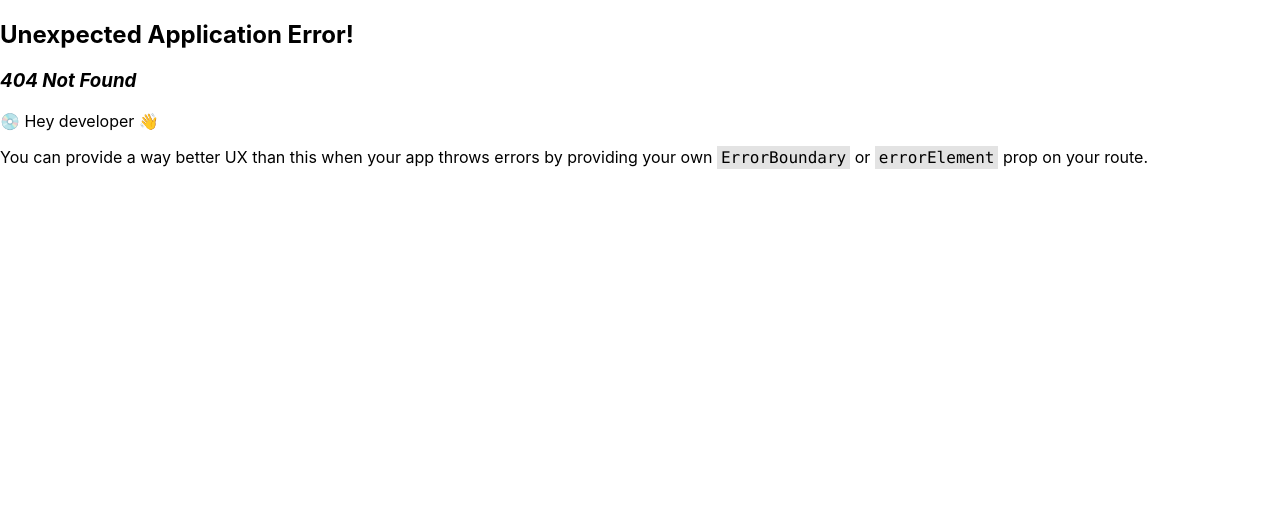
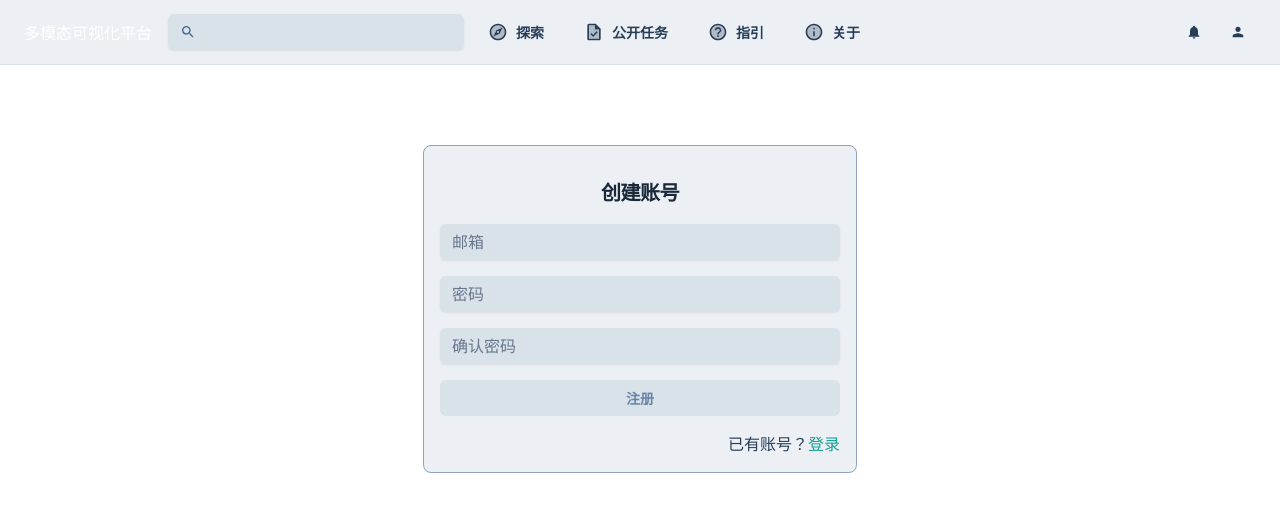
Before and after one commit to wzhqwq/vc-frontend-deploy-only, a React (Vite) app: page /register in a window 1280 px wide. Before the commit this address had no page. Shown: the top 512 px of the page. Built offline with nearby package versions, Linux system fonts and the light colour scheme.

Commit message:
添加表单支持插件，实现登录和注册UI，书写部分开发规范

```diff
--- a/package.json
+++ b/package.json
@@ -23,6 +23,7 @@
     "qs": "^6.11.2",
     "react": "^18.2.0",
     "react-dom": "^18.2.0",
+    "react-hook-form": "^7.45.0",
     "react-router-dom": "^6.13.0",
     "sort-by": "^1.2.0",
     "typescript": "^4.4.2"
--- a/src/api/user.ts
+++ b/src/api/user.ts
@@ -1,5 +1,5 @@
 import { useQuery } from '@tanstack/react-query'
-import { Link, usePatch, usePost } from './common'
+import { usePatch, usePost } from './common'
 import { queryClient } from './queryClient'
 import { useCallback } from 'react'
 
@@ -10,12 +10,13 @@ export interface User {
   createdAt: number
   lastLoginAt: number
   role: number
-  _links: Link[]
 }
-export interface UserForm {
-  password?: string
-  email?: string
+export interface UserCreatingForm {
+  email: string
+  password: string
 }
+export type UserForm = Partial<UserCreatingForm>
+export type LoginForm = UserCreatingForm
 
 export function useUser() {
   const { loggedIn } = useSession()
@@ -40,13 +41,6 @@ export function useUser() {
   }
 }
 
-export interface LoginForm {
-  username: string
-  password: string
-}
-export interface RegisterForm extends LoginForm {
-  email: string
-}
 export function useSession() {
   const { data: loggedIn } = useQuery<boolean>(
     ['state', 'loggedIn'],
@@ -55,19 +49,13 @@ export function useSession() {
       initialData: () => localStorage.getItem('token') !== null,
     },
   )
-  const { mutate: logIn, isLoading: loggingIn } = usePost<string, LoginForm>(
-    ['public', 'users', 'session'],
-    {
-      onSuccess: (data) => {
-        localStorage.setItem('token', data)
-        queryClient.invalidateQueries(['state', 'loggedIn'])
-      },
+  const { mutateAsync: logIn } = usePost<string, LoginForm>(['public', 'user', 'login'], {
+    onSuccess: (data) => {
+      localStorage.setItem('token', data)
+      queryClient.invalidateQueries(['state', 'loggedIn'])
     },
-  )
-  const {
-    mutateAsync: register,
-    isLoading: registering,
-  } = usePost<User, RegisterForm>(['public', 'users', 'new'])
+  })
+  const { mutateAsync: registerUser } = usePost<User, UserCreatingForm>(['public', 'user', 'register'])
 
   const logOut = useCallback(() => {
     localStorage.removeItem('token')
@@ -78,9 +66,7 @@ export function useSession() {
   return {
     loggedIn,
     logIn,
-    loggingIn,
-    register,
-    registering,
+    registerUser,
     logOut,
   }
 }
--- a/src/page/MainFrame.tsx
+++ b/src/page/MainFrame.tsx
@@ -27,7 +27,7 @@ import { AppBar, Toolbar } from '@mui/material'
 import { memo, useCallback, useState } from 'react'
 import { Outlet } from 'react-router-dom'
 
-export function MainFrame() {
+export default function MainFrame() {
   return (
     <Box
       sx={{
--- a/src/page/Welcome.tsx
+++ b/src/page/Welcome.tsx
@@ -2,7 +2,7 @@ import { ChevronRightRounded } from '@mui/icons-material'
 import { Badge, Box, Button, Chip, Sheet, Typography } from '@mui/joy'
 import { memo } from 'react'
 
-export function Welcome() {
+export default function Welcome() {
   return (
     <Box sx={{ display: 'flex', alignItems: 'center', justifyContent: 'center', height: '100%' }}>
       <Box>
--- /dev/null
+++ b/src/page/user/Login.tsx
@@ -0,0 +1,44 @@
+import { LoginForm, useSession } from '@/api/user'
+import { Button, Input, Link, Sheet, Typography } from '@mui/joy'
+import { useForm, SubmitHandler } from 'react-hook-form'
+
+export default function Login() {
+  const { logIn } = useSession()
+  const { register, handleSubmit, formState } = useForm<LoginForm>()
+  const onSubmit: SubmitHandler<LoginForm> = (data) => logIn(data)
+
+  return (
+    <form onSubmit={handleSubmit(onSubmit)}>
+      <Sheet
+        variant="outlined"
+        sx={{
+          maxWidth: 400,
+          mx: 'auto',
+          mt: 10,
+          p: 2,
+          pt: 4,
+          gap: 2,
+          display: 'flex',
+          flexDirection: 'column',
+        }}
+      >
+        <Typography level="h4" sx={{ textAlign: 'center' }}>
+          登录系统享受更多功能
+        </Typography>
+        <Input variant="soft" placeholder="邮箱" {...register('email', { required: true })} />
+        <Input variant="soft" placeholder="密码" {...register('password', { required: true })} />
+
+        <Button
+          type="submit"
+          loading={formState.isSubmitting}
+          disabled={formState.isSubmitting || !formState.isValid}
+        >
+          登录
+        </Button>
+        <Link href="/register" sx={{ alignSelf: 'end' }}>
+          创建账号
+        </Link>
+      </Sheet>
+    </form>
+  )
+}
--- /dev/null
+++ b/src/page/user/Register.tsx
@@ -0,0 +1,52 @@
+import { LoginForm, useSession } from '@/api/user'
+import { Button, Input, Link, Sheet, Typography } from '@mui/joy'
+import { useForm, SubmitHandler } from 'react-hook-form'
+
+export default function Register() {
+  const { registerUser } = useSession()
+  const { register, handleSubmit, formState } = useForm<LoginForm>()
+  const onSubmit: SubmitHandler<LoginForm> = (data) => registerUser(data)
+
+  return (
+    <form onSubmit={handleSubmit(onSubmit)}>
+      <Sheet
+        variant="outlined"
+        sx={{
+          maxWidth: 400,
+          mx: 'auto',
+          mt: 10,
+          p: 2,
+          pt: 4,
+          gap: 2,
+          display: 'flex',
+          flexDirection: 'column',
+        }}
+      >
+        <Typography level="h4" sx={{ textAlign: 'center' }}>
+          创建账号
+        </Typography>
+        <Input variant="soft" placeholder="邮箱" {...register('email', { required: true })} />
+        <Input variant="soft" placeholder="密码" {...register('password', { required: true })} />
+        <Input
+          variant="soft"
+          placeholder="确认密码"
+          {...register('password', { required: true })}
+        />
+
+        <Button
+          type="submit"
+          loading={formState.isSubmitting}
+          disabled={formState.isSubmitting || !formState.isValid}
+        >
+          注册
+        </Button>
+        <Typography level="body1" sx={{ textAlign: 'end' }}>
+          已有账号？
+          <Link href="/login">
+            登录
+          </Link>
+        </Typography>
+      </Sheet>
+    </form>
+  )
+}
--- a/vite.config.ts
+++ b/vite.config.ts
@@ -1,9 +1,15 @@
-import { defineConfig } from 'vite';
-import react from '@vitejs/plugin-react';
-import viteTsconfigPaths from 'vite-tsconfig-paths';
-import svgrPlugin from 'vite-plugin-svgr';
+import { defineConfig } from 'vite'
+import react from '@vitejs/plugin-react'
+import viteTsconfigPaths from 'vite-tsconfig-paths'
+import svgrPlugin from 'vite-plugin-svgr'
 
 // https://vitejs.dev/config/
 export default defineConfig({
-  plugins: [react(), viteTsconfigPaths(), svgrPlugin()],
-});
+  plugins: [
+    react({
+      include: ['**/*.tsx'],
+    }),
+    viteTsconfigPaths(),
+    svgrPlugin(),
+  ],
+})
```
Also changed, not shown: src/router/router.ts (+6 -2 lines), 2 other files (tests, documents, lock files or other folders).
